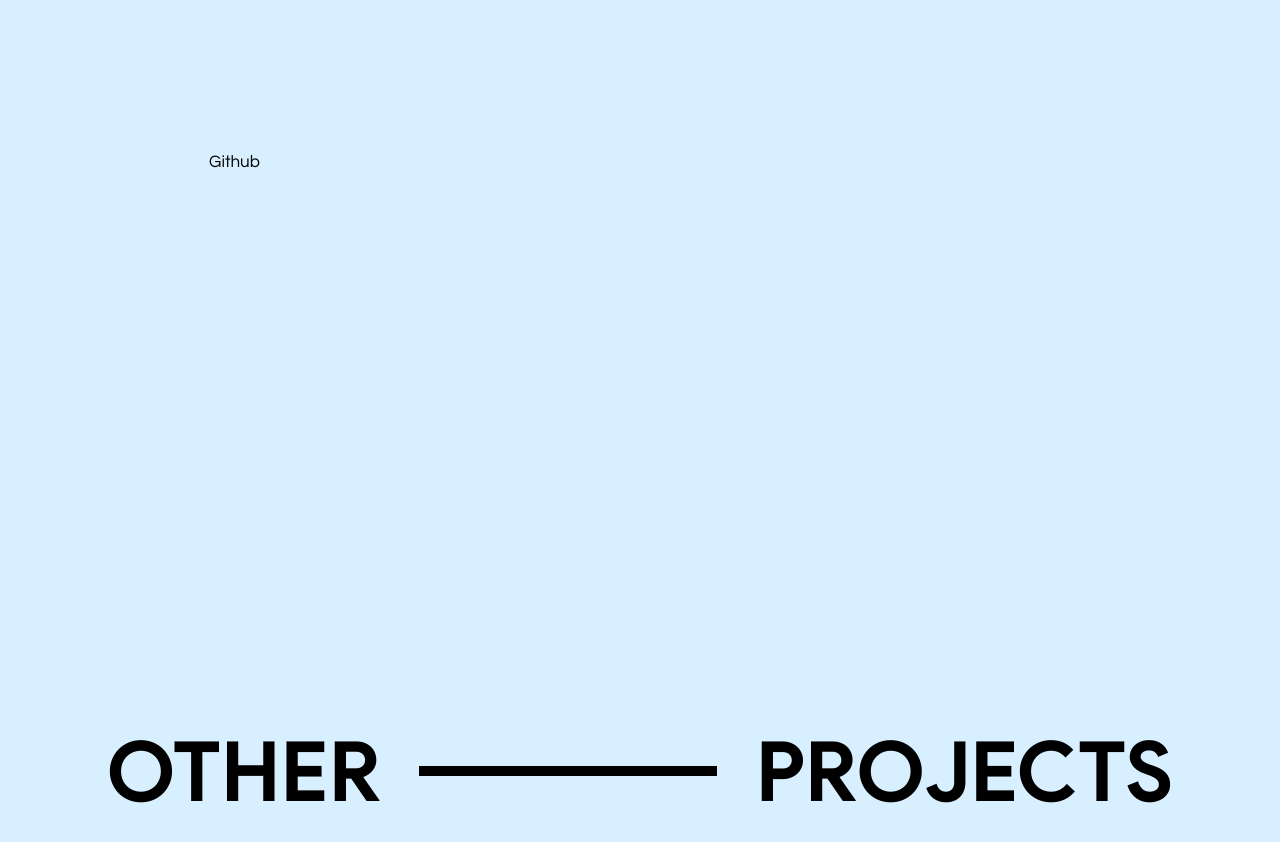
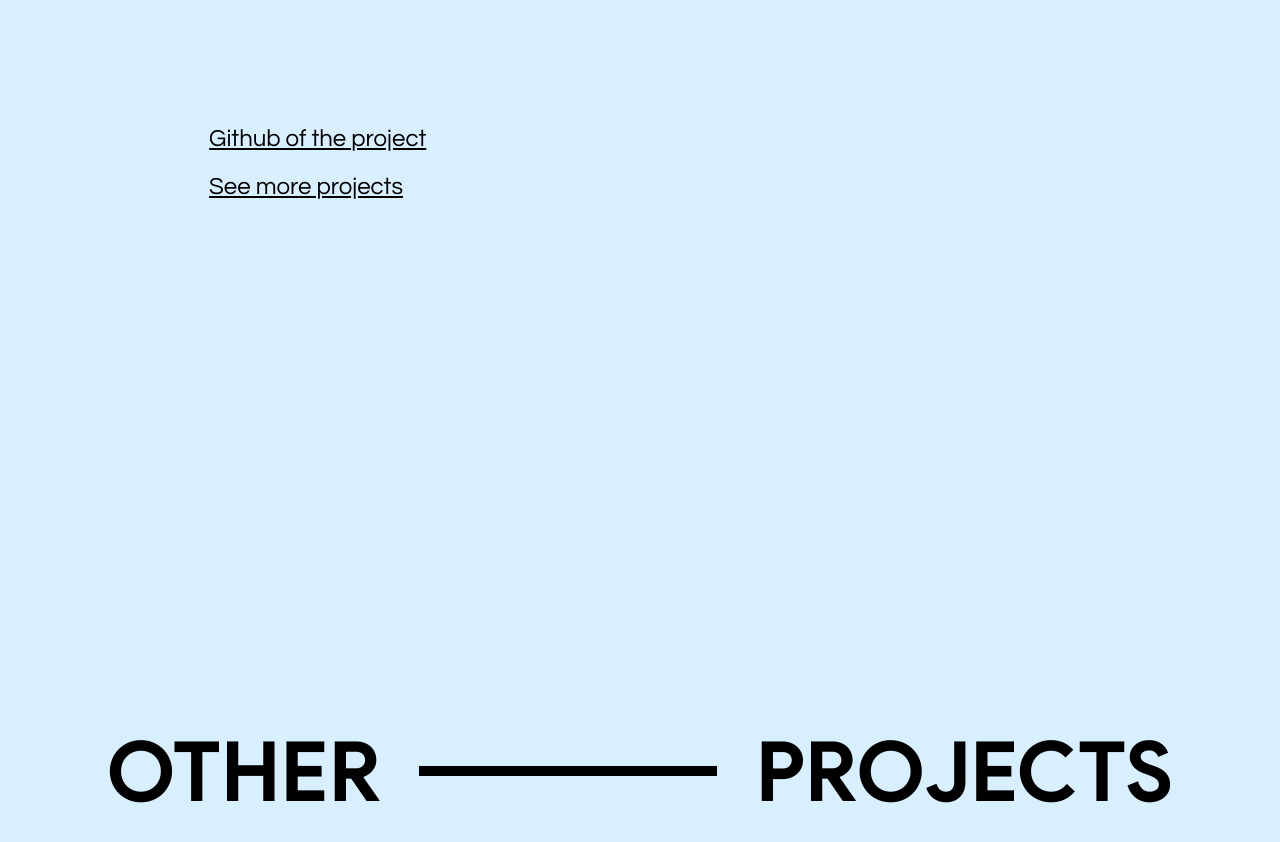
Before and after one commit to ArsalanShakil/ArsalanShakil.github.io, a plain HTML site: page projects/surface.html in a window 1280 px wide. Shown: the part 1680-2522 px from the top of the page. Drawn offline with nearby package versions, Linux system fonts and the light colour scheme; a script that the page names is missing; a web font is replaced by a local one.

Commit message:
see more project button added

```diff
--- a/projects/surface.html
+++ b/projects/surface.html
@@ -7,7 +7,7 @@
   <link rel="icon" href="../photos/logo.png">
   <link rel="stylesheet" href="../unistyles.css">
   <link rel="stylesheet" href="../styles.css">
-  <meta name="description" content="Portfolio of Arsalan Shakil. A mobile/web developer.">
+  <meta name="deaaascription" content="Portfolio of Arsalan Shakil. A mobile/web developer.">
   <meta name="theme-color" content="#3ddc84">
   <script type="text/javascript">
     if (screen.width <= 699) {
@@ -212,11 +212,17 @@
               </p>
             </div>
             <div class="social">
-                <a href="https://github.com/ArsalanShakil/Surface" target="_blank">
+                <a style="font-size: x-large; text-decoration: underline;" href="https://github.com/ArsalanShakil/Surface" target="_blank">
                   <span class="row">
-                    <span data-emergence="hidden">Github</span>
+                    <span data-emergence="hidden">Github of the project</span>
                   </span>
                 </a>
+                <br>
+                <a style="font-size: x-large; text-decoration: underline;" href="index.html" target="_blank">
+                    <span class="row">
+                      <span  data-emergence="hidden">See more projects</span>
+                    </span>
+                  </a>
             </div>
           </div>
           <!--XXXXXXXXXXXx-->
```
